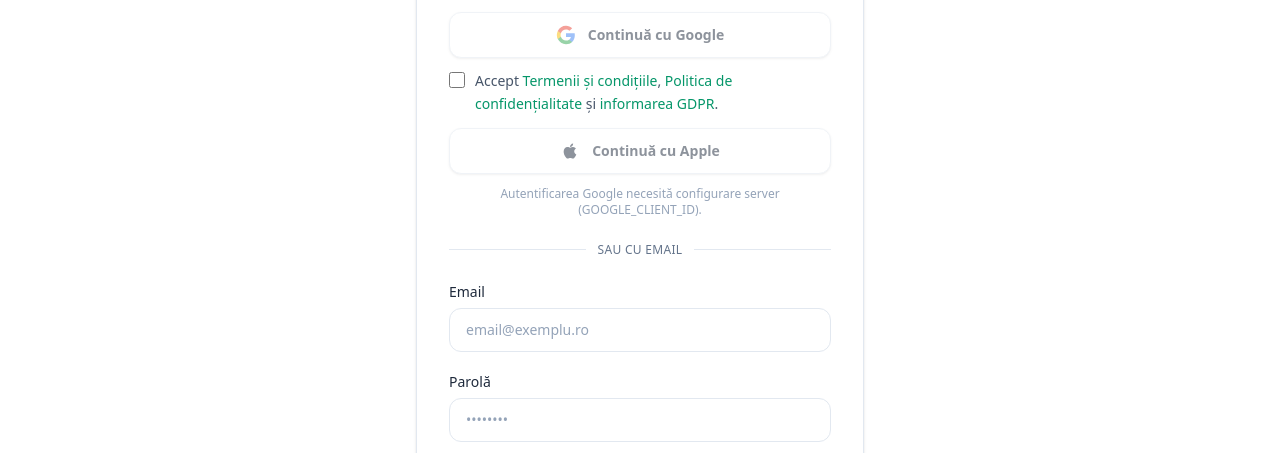
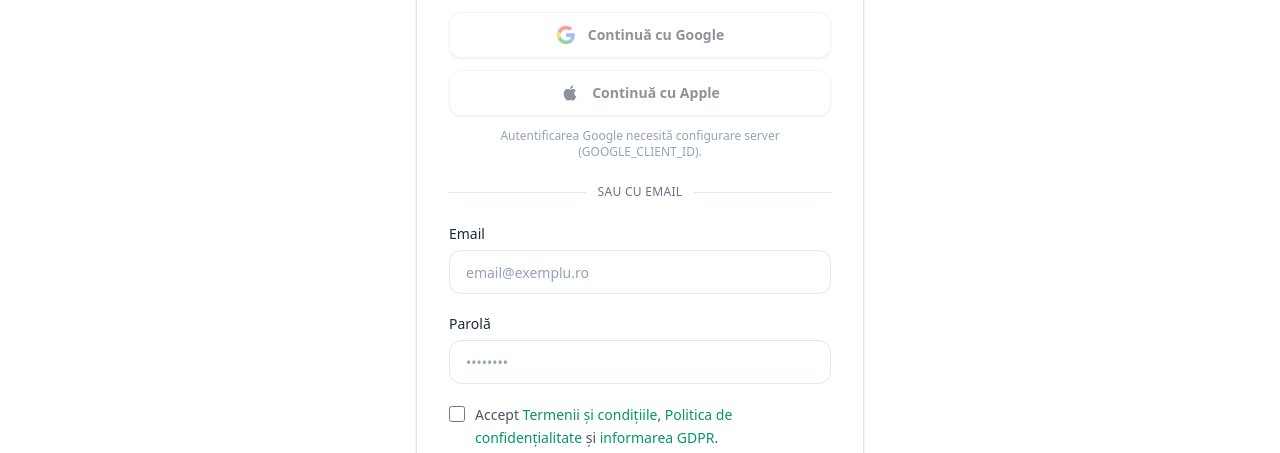
Before and after one commit to calin555/Site, a Next.js app: page /autentificare in a window 1280 px wide. Shown: the part 347-800 px from the top of the page. Built offline with nearby package versions, Linux system fonts and the light colour scheme; no server answers; the database is empty.

Commit message:
Place GDPR consent checkbox above login and register submit buttons.

```diff
--- a/src/components/account/LoginForm.tsx
+++ b/src/components/account/LoginForm.tsx
@@ -11,6 +11,10 @@ import { Card } from "@/components/ui/Card";
 import { siteConfig } from "@/config/site";
 import { loginAction } from "@/lib/actions/auth.actions";
 import { AuthDivider, SocialAuthSection } from "@/components/account/SocialAuthSection";
+import { LegalConsentCheckbox } from "@/components/legal/LegalConsentCheckbox";
+
+const CONSENT_ERROR =
+  "Acceptă termenii, politica de confidențialitate și informarea GDPR pentru a continua.";
 
 interface LoginFormProps {
   googleEnabled: boolean;
@@ -24,6 +28,8 @@ export function LoginForm({ googleEnabled }: LoginFormProps) {
   const authSuccess = searchParams.get("auth") === "success";
   const returnTo = next;
   const [errors, setErrors] = useState<Record<string, string>>({});
+  const [consentAccepted, setConsentAccepted] = useState(false);
+  const [consentError, setConsentError] = useState(false);
   const [isPending, startTransition] = useTransition();
 
   useEffect(() => {
@@ -34,6 +40,11 @@ export function LoginForm({ googleEnabled }: LoginFormProps) {
 
   function handleSubmit(e: React.FormEvent<HTMLFormElement>) {
     e.preventDefault();
+    if (!consentAccepted) {
+      setConsentError(true);
+      return;
+    }
+
     const formData = new FormData(e.currentTarget);
     const data = {
       email: formData.get("email"),
@@ -76,6 +87,8 @@ export function LoginForm({ googleEnabled }: LoginFormProps) {
             returnTo={returnTo}
             googleEnabled={googleEnabled}
             authError={authError}
+            consentAccepted={consentAccepted}
+            onConsentRequired={() => setConsentError(true)}
           />
           <AuthDivider />
 
@@ -95,6 +108,16 @@ export function LoginForm({ googleEnabled }: LoginFormProps) {
               placeholder="••••••••"
               error={errors.password}
               required
+            />
+            <LegalConsentCheckbox
+              id="login-consent"
+              checked={consentAccepted}
+              onCheckedChange={(checked) => {
+                setConsentAccepted(checked);
+                if (checked) setConsentError(false);
+              }}
+              required={false}
+              error={consentError ? CONSENT_ERROR : undefined}
             />
             <Button type="submit" fullWidth size="lg" disabled={isPending}>
               {isPending ? (
--- a/src/components/account/RegisterForm.tsx
+++ b/src/components/account/RegisterForm.tsx
@@ -13,6 +13,9 @@ import { registerAction } from "@/lib/actions/auth.actions";
 import { AuthDivider, SocialAuthSection } from "@/components/account/SocialAuthSection";
 import { LegalConsentCheckbox } from "@/components/legal/LegalConsentCheckbox";
 
+const CONSENT_ERROR =
+  "Acceptă termenii, politica de confidențialitate și informarea GDPR pentru a continua.";
+
 interface RegisterFormProps {
   googleEnabled: boolean;
 }
@@ -23,6 +26,8 @@ export function RegisterForm({ googleEnabled }: RegisterFormProps) {
   const authError = searchParams.get("auth_error");
   const authSuccess = searchParams.get("auth") === "success";
   const [errors, setErrors] = useState<Record<string, string>>({});
+  const [consentAccepted, setConsentAccepted] = useState(false);
+  const [consentError, setConsentError] = useState(false);
   const [isPending, startTransition] = useTransition();
 
   useEffect(() => {
@@ -33,6 +38,11 @@ export function RegisterForm({ googleEnabled }: RegisterFormProps) {
 
   function handleSubmit(e: React.FormEvent<HTMLFormElement>) {
     e.preventDefault();
+    if (!consentAccepted) {
+      setConsentError(true);
+      return;
+    }
+
     const formData = new FormData(e.currentTarget);
     const data = {
       name: formData.get("name"),
@@ -40,7 +50,7 @@ export function RegisterForm({ googleEnabled }: RegisterFormProps) {
       phone: formData.get("phone"),
       password: formData.get("password"),
       confirmPassword: formData.get("confirmPassword"),
-      acceptTerms: formData.get("acceptTerms") === "on",
+      acceptTerms: true,
     };
 
     setErrors({});
@@ -79,6 +89,8 @@ export function RegisterForm({ googleEnabled }: RegisterFormProps) {
             returnTo="/"
             googleEnabled={googleEnabled}
             authError={authError}
+            consentAccepted={consentAccepted}
+            onConsentRequired={() => setConsentError(true)}
           />
           <AuthDivider label="sau completează formularul" />
 
@@ -121,7 +133,20 @@ export function RegisterForm({ googleEnabled }: RegisterFormProps) {
               error={errors.confirmPassword}
               required
             />
-            <LegalConsentCheckbox error={errors.acceptTerms} />
+            <LegalConsentCheckbox
+              id="register-consent"
+              checked={consentAccepted}
+              onCheckedChange={(checked) => {
+                setConsentAccepted(checked);
+                if (checked) setConsentError(false);
+              }}
+              required={false}
+              error={
+                consentError || errors.acceptTerms
+                  ? errors.acceptTerms ?? CONSENT_ERROR
+                  : undefined
+              }
+            />
             <Button type="submit" fullWidth size="lg" disabled={isPending}>
               {isPending ? <Loader2 className="h-4 w-4 animate-spin" /> : null}
               {isPending ? "Se creează..." : "Creează contul"}
--- a/src/components/account/SocialAuthSection.tsx
+++ b/src/components/account/SocialAuthSection.tsx
@@ -1,7 +1,5 @@
 "use client";
 
-import { useState } from "react";
-import { LegalConsentCheckbox } from "@/components/legal/LegalConsentCheckbox";
 import { cn } from "@/lib/utils";
 
 function GoogleIcon() {
@@ -55,21 +53,23 @@ interface SocialAuthSectionProps {
   returnTo: string;
   googleEnabled: boolean;
   authError?: string | null;
+  consentAccepted: boolean;
+  onConsentRequired?: () => void;
 }
 
 export function SocialAuthSection({
   returnTo,
   googleEnabled,
   authError,
+  consentAccepted,
+  onConsentRequired,
 }: SocialAuthSectionProps) {
-  const [consentAccepted, setConsentAccepted] = useState(false);
-  const [consentError, setConsentError] = useState(false);
   const googleHref = `/api/auth/google?returnTo=${encodeURIComponent(returnTo)}`;
 
   function handleGoogleClick(e: React.MouseEvent<HTMLAnchorElement>) {
     if (consentAccepted) return;
     e.preventDefault();
-    setConsentError(true);
+    onConsentRequired?.();
   }
 
   return (
@@ -99,21 +99,6 @@ export function SocialAuthSection({
           Continuă cu Google
         </button>
       )}
-
-      <LegalConsentCheckbox
-        id="social-auth-consent"
-        checked={consentAccepted}
-        onCheckedChange={(checked) => {
-          setConsentAccepted(checked);
-          if (checked) setConsentError(false);
-        }}
-        required={false}
-        error={
-          consentError
-            ? "Acceptă termenii, politica de confidențialitate și informarea GDPR pentru a continua."
-            : undefined
-        }
-      />
 
       <button
         type="button"
```
